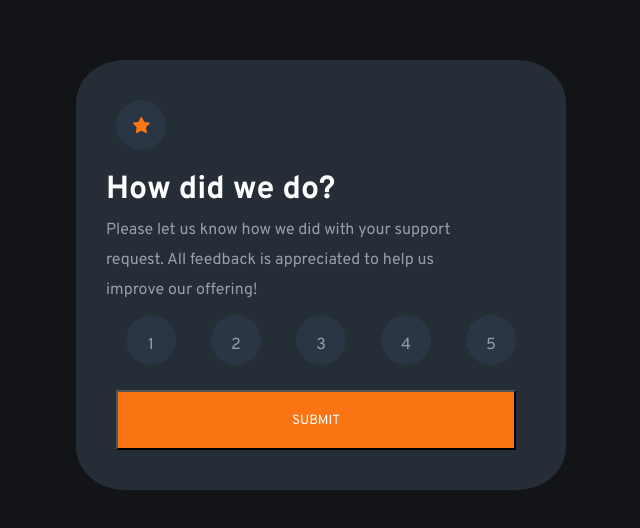
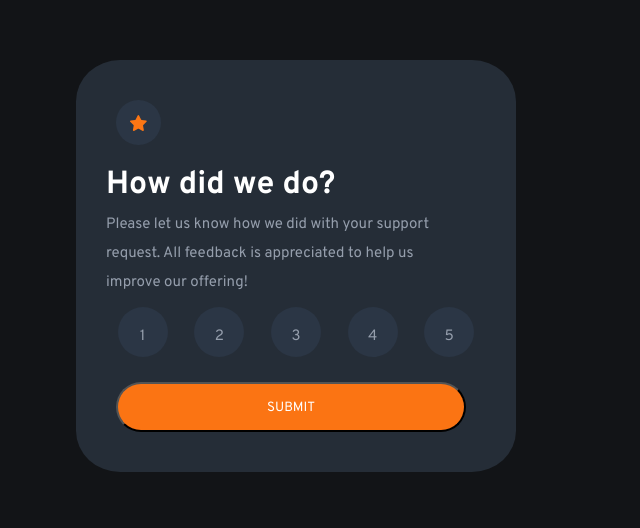
Before and after one commit to amgallo1213/Rating-Component, a plain HTML site: page index.html in a window 1280 px wide. Shown: the part 140-668 px from the top of the page, without its empty margins (132-772 px from the left). Drawn offline with Linux system fonts and the light colour scheme.

Commit message:
updating formatting

```diff
--- a/index.html
+++ b/index.html
@@ -30,5 +30,7 @@
         </div>
         <button>SUBMIT</button>
     </div>
+
+    <script src="script.js"></script>
 </body>
 </html>
--- a/style.css
+++ b/style.css
@@ -6,7 +6,7 @@ body    {
     background-color: hsl(216, 12%, 8%);
 }
 #card-body  {
-    width: 450px;
+    width: 400px;
     background-color: hsl(213, 19%, 18%);
     border-radius: 10%;
     margin: 200px;
@@ -19,6 +19,7 @@ h1  {
 p  {
     color: hsl(217, 12%, 63%);
     margin: 10px;
+    font-size: 15px;
 }
 .number-circle  {
     color: hsl(217, 12%, 63%);
@@ -45,17 +46,17 @@ p  {
 button  {
     background-color: hsl(25, 97%, 53%);
     color: hsl(0, 0%, 100%);
-    width: 400px;
-    height: 60px;
-    /* border-radius: 40%; */
+    width: 350px;
+    height: 50px;
+    border-radius: 30px;
     margin: 20px;
 }
 #star-icon  {
     margin: 20px;
     background-color: hsl(214, 23%, 22%);
     border-radius: 50%;
-    height: 50px;
-    width: 50px;
+    height: 45px;
+    width: 45px;
     display: flex;
     flex-direction: row;
     justify-content: center;
```
